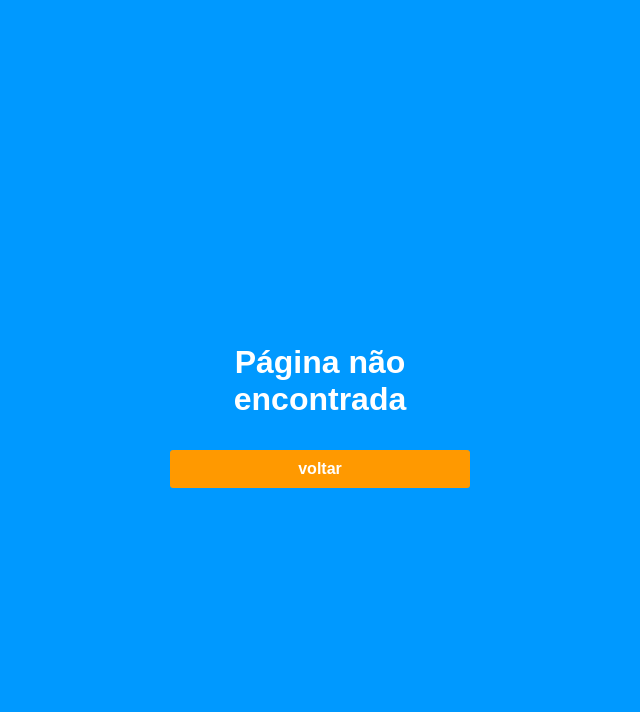
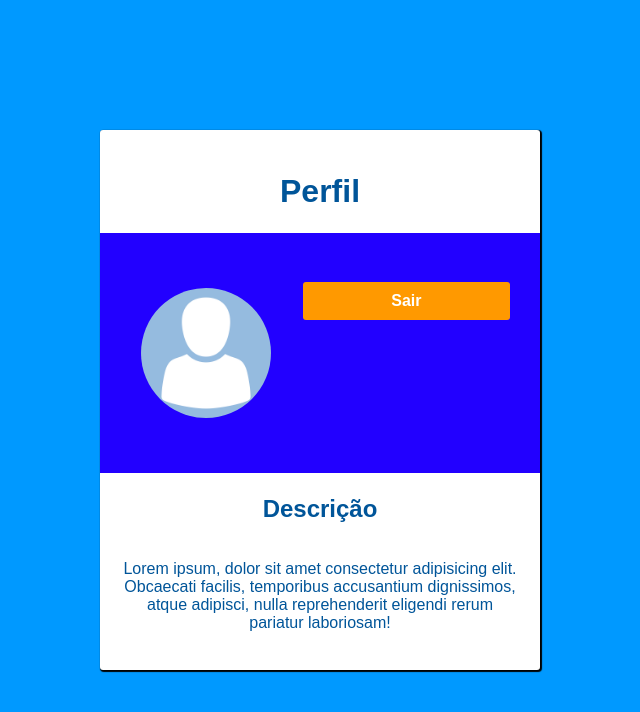
Before and after one commit to guilhermemadeira1/projeto-login-autenticado, a React (Vite) app: page /usuario/1 in a window 1280 px wide. Shown: the top 712 px of the page, without its empty margins (320-960 px from the left). Built offline with nearby package versions, Linux system fonts and the light colour scheme; sample sign-in values are in the browser's storage.

Commit message:
feat: rota dinamica para o perfil de usuario

```diff
--- a/src/App.jsx
+++ b/src/App.jsx
@@ -5,15 +5,16 @@ import Register from './routes/Register';
 import UserProfile from './routes/UserProfile';
 import ErrorRoute from './routes/ErrorRoute';
 import {Routes, Route, Navigate} from 'react-router-dom';
+import useAuth from './hooks/useAuth';
 
 export default function App(){
-  const authenticaded = true;
+  const {loggedInUser, isAuthenticaded} = useAuth();
   return(
     <Routes>
-        <Route path="/" element={authenticaded? <UserProfile/> : <Navigate to="/login"/>}/>
+        <Route path="/" element={isAuthenticaded? <Navigate to={`/usuario/${loggedInUser.id}`}/> : <Navigate to="/login"/>}/>
         <Route path="/login" element={<Login/>}/>
         <Route path="/registro" element={<Register/>}/>
-        <Route path="/perfil" element={authenticaded? <UserProfile/> : <Navigate to="/login"/>}/>
+        <Route path="/usuario/:id" element={isAuthenticaded? <UserProfile/> : <Navigate to="/login"/>}/>
         <Route path="*" element={<ErrorRoute/>}/>
     </Routes>
   );
--- a/src/components/ProfileHeader.jsx
+++ b/src/components/ProfileHeader.jsx
@@ -4,9 +4,7 @@ import Button from './Button';
 import Paragraph from './Paragraph';
 import Image from '../assets/default-profile-image.png';
 import Heading from './Heading';
-import {useNavigate} from 'react-router-dom';
-import {useContext} from 'react';
-import { UserContext } from '../contexts/UserContext';
+import useAuth from '../hooks/useAuth';
 
 const Header = styled.div`
     display: flex;
@@ -36,11 +34,10 @@ const Info = styled.div`
 `;
 
 export default function ProfileHeader(){
-    const navigate = useNavigate();
-    const {loggedInUser} = useContext(UserContext);
+    const {loggedInUser, logout} = useAuth();
 
     const handleLogout = () => {
-        navigate("/login");
+        logout(loggedInUser);
     };
 
     return(
--- a/src/contexts/UserContext.jsx
+++ b/src/contexts/UserContext.jsx
@@ -1,4 +1,4 @@
-import React, {createContext, useState, useMemo} from 'react';
+import React, {createContext, useState} from 'react';
 import { useNavigate } from 'react-router-dom';
 
 export const UserContext = createContext();
@@ -25,14 +25,14 @@ export function UserProvider ({children}){
             if(hasUser){
                 setLoggedInUser(user);
                 localStorage.setItem("loggedInUser", JSON.stringify(user));
-                navigate("/perfil");
+                navigate(`/usuario/${user.id}`);
             }
         }
     }
     const logout = () => {
         if(loggedInUser){
             setLoggedInUser(null);
-            localStorage.setItem("loggedInUser");
+            localStorage.removeItem("loggedInUser");
             navigate("/login");
         }
     }
--- a/src/routes/Login.jsx
+++ b/src/routes/Login.jsx
@@ -1,6 +1,5 @@
 import {useRef, useState} from 'react';
 import styled from 'styled-components';
-import {useNavigate} from 'react-router-dom';
 import useAuth from '../hooks/useAuth';
 
 import Background from '../components/Background';
@@ -9,7 +8,6 @@ import Field from '../components/Field';
 import Button from '../components/Button';
 import Heading from '../components/Heading';
 import Paragraph from '../components/Paragraph';
-import { use } from 'react';
 
 const Form = styled.form`
     display: flex;
@@ -31,7 +29,6 @@ export default function Login() {
     const showMessage = useRef(false);
     const [loginStatus, setLoginStatus] = useState({success: false, message: ''});
     const {login} = useAuth();
-    const navigate = useNavigate();
 
     const handleLogin = (evt) =>{
         evt.preventDefault(); // impede o comportamento padrão do submit de atualizar a página
@@ -48,7 +45,6 @@ export default function Login() {
                 if(foundUser){
                     setLoginStatus({success: true, message:'Usuário autenticado com sucesso!'});
                     login(foundUser);
-                    navigate(`/perfil/${foundUser.id}`);
                 }
                 else{
                     setLoginStatus({success: false, message: 'Senha ou e-mail incorretos'});
```
